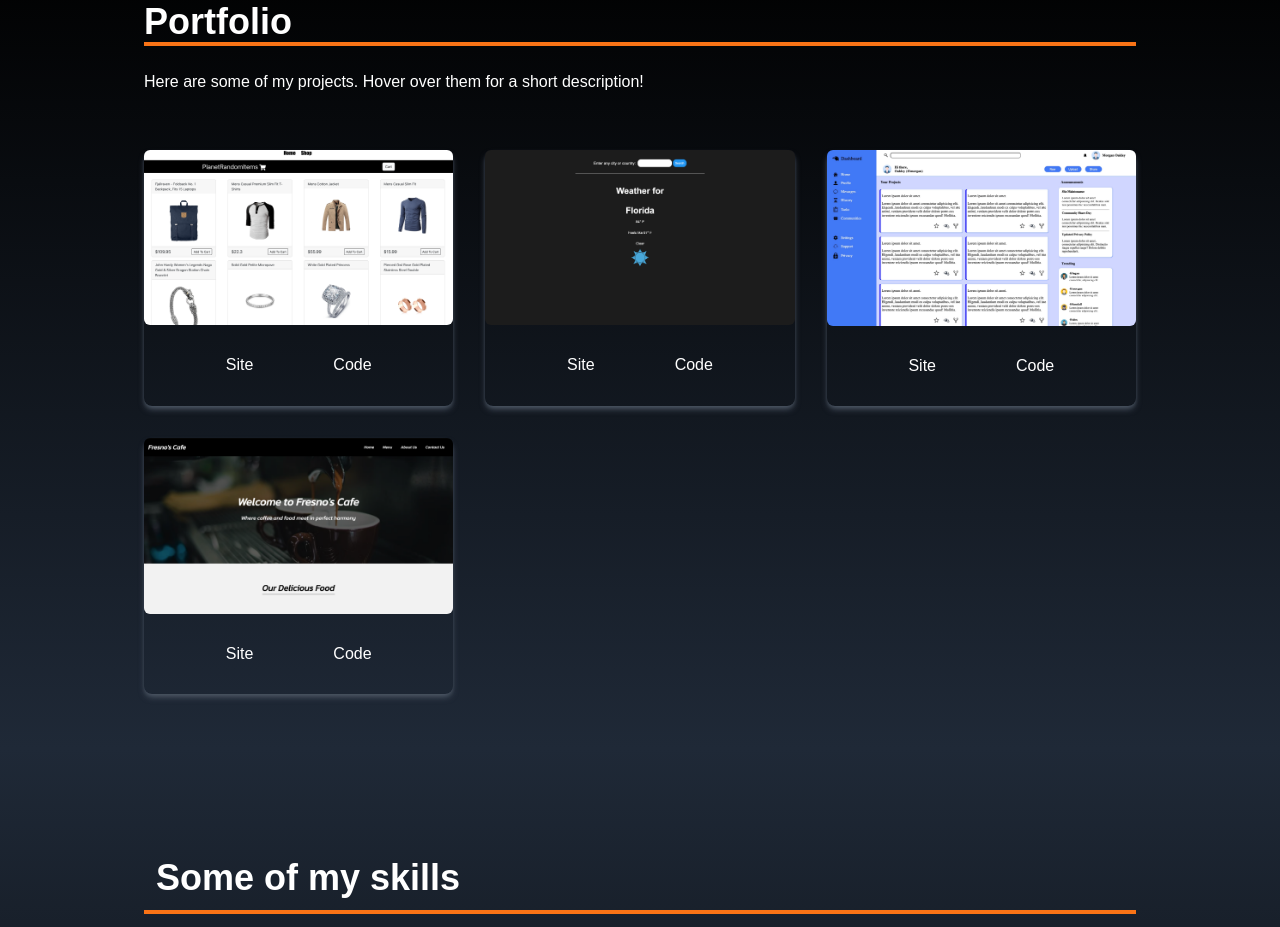
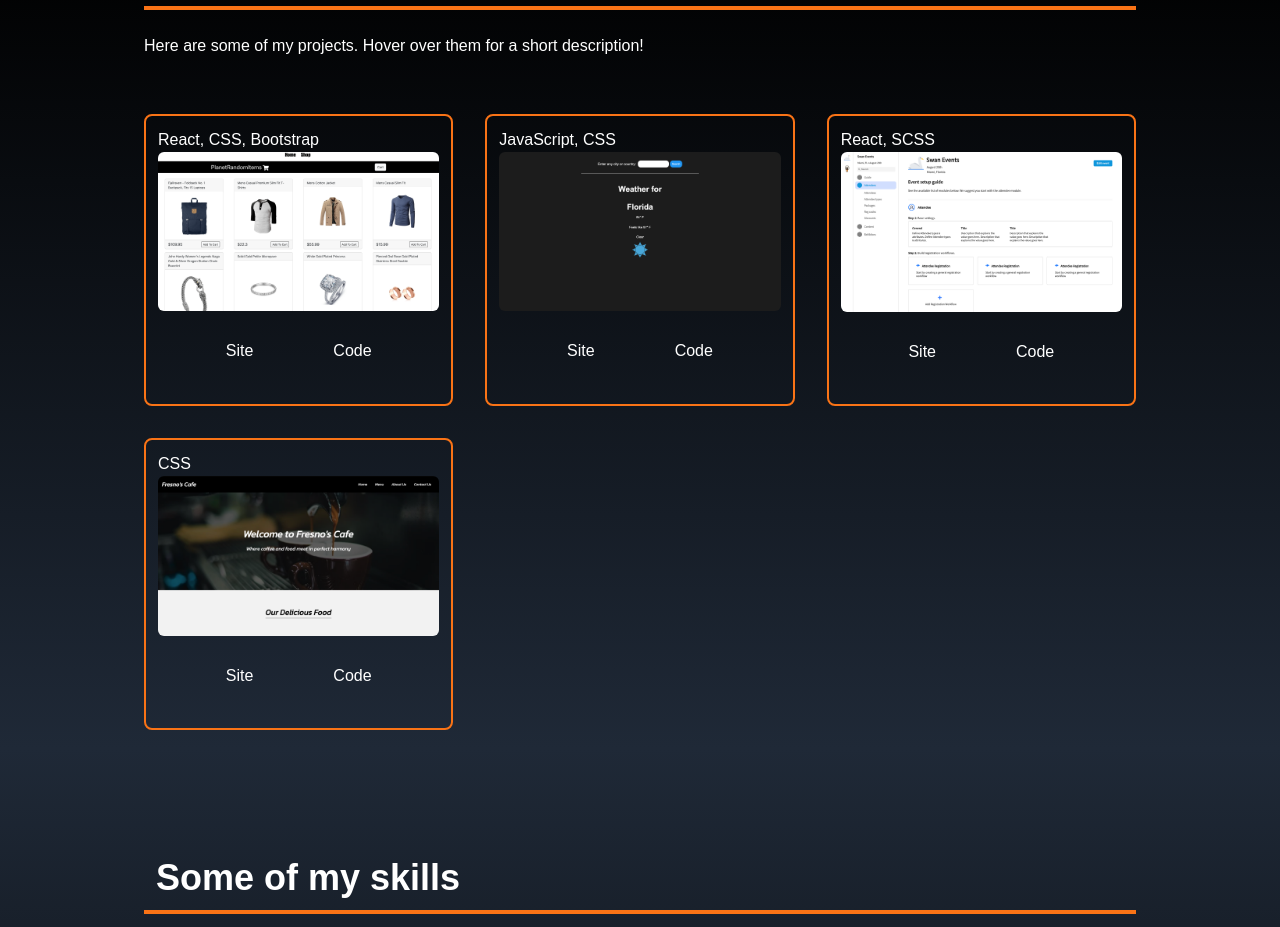
Before and after one commit to KrOhDee/portfolio-re, a React (Create React App) app: page / in a window 1280 px wide. Shown: the part 1652-2579 px from the top of the page. Built offline with nearby package versions, Linux system fonts and the light colour scheme; the HTML template or start-up script is replaced by a standard one; a web font is replaced by a local one.

Commit message:
Replace admin dash with event page and change stye

```diff
--- a/src/components/Portfolio.jsx
+++ b/src/components/Portfolio.jsx
@@ -2,7 +2,7 @@ import React from 'react';
 import landingPage from '../assets/portfolio/landing-page.png';
 import weatherApp from '../assets/portfolio/weather-app.png';
 import shoppingCart from '../assets/portfolio/shopping-cart.png';
-import adminDashboard from '../assets/portfolio/admin-dashboard.jpeg';
+import eventPlanningPage from '../assets/portfolio/event-page.png';
 
 const Portfolio = () => {
   const portfolios = [
@@ -13,6 +13,7 @@ const Portfolio = () => {
       href2: 'https://github.com/KrOhDee/shopping-cart',
       tooltip: 'Shopping Cart',
       desc: "React e-commerce site with shopping cart. Browse, add to cart, remove from cart, view total. You can also click on an item to get a description, and it's rating. From there you can add it to the cart or close the page, and keep browsing.  Pulls items from API, styled with CSS.",
+      desc2: 'React, CSS, Bootstrap',
     },
     {
       id: 2,
@@ -21,14 +22,16 @@ const Portfolio = () => {
       href2: 'https://github.com/KrOhDee/weather-app',
       tooltip: 'Weather App',
       desc: 'A weather app made with Vanilla JS and styled with CSS. This app displays the temperature, a weather description, and a feels like temperature for your selected location. Plus, it includes fun weather icons to give you a visual representation of the current weather conditions.',
+      desc2: 'JavaScript, CSS',
     },
     {
       id: 3,
-      src: adminDashboard,
-      href: 'https://splendid-empanada-6175ce.netlify.app/',
-      href2: 'https://github.com/KrOhDee/admin-dashboard',
-      tooltip: 'Admin Dashboard',
-      desc: 'This is a dashboard for an administrative interface, styled with SCSS. It has a clean design with many icons, buttons, images, and more, all layed out beautifully.',
+      src: eventPlanningPage,
+      href: 'https://fanciful-klepon-87b5cd.netlify.app/',
+      href2: 'https://github.com/KrOhDee/rainfocus',
+      tooltip: 'Event Planning Page',
+      desc: 'This is a page for an event planning site that was built with React, and styled with SCSS. It has a clean design that looks great on all screen sizes.',
+      desc2: 'React, SCSS',
     },
     {
       id: 4,
@@ -37,6 +40,7 @@ const Portfolio = () => {
       href2: 'https://github.com/KrOhDee/a-landing-page',
       tooltip: 'Landing Page',
       desc: 'This is a beautiful landing page made with responsiveness being a priority. The project was styled with CSS and features: a header with the company name and a navigation bar, a section showcasing food and drinks, a call-to-action, and a footer.',
+      desc2: 'CSS',
     },
   ];
 
@@ -57,11 +61,12 @@ const Portfolio = () => {
         </div>
 
         <div className="grid sm:grid-cols-2 md:grid-cols-3 gap-8 px-12 sm:px-0">
-          {portfolios.map(({ id, src, href, href2, desc }) => (
+          {portfolios.map(({ id, src, href, href2, desc, desc2 }) => (
             <div
               key={id}
-              className="shadow-md shadow-gray-600 rounded-lg portfolio-item"
+              className="border border-double border-2 border-orange-500 rounded-lg portfolio-item p-3"
             >
+              <p>{desc2}</p>
               <div className="image-wrapper">
                 <a target="_blank" href={href}>
                   <img
```
Also changed, not shown: src/assets/portfolio/admin-dashboard.jpeg (deleted), src/assets/portfolio/event-page.png (added).
